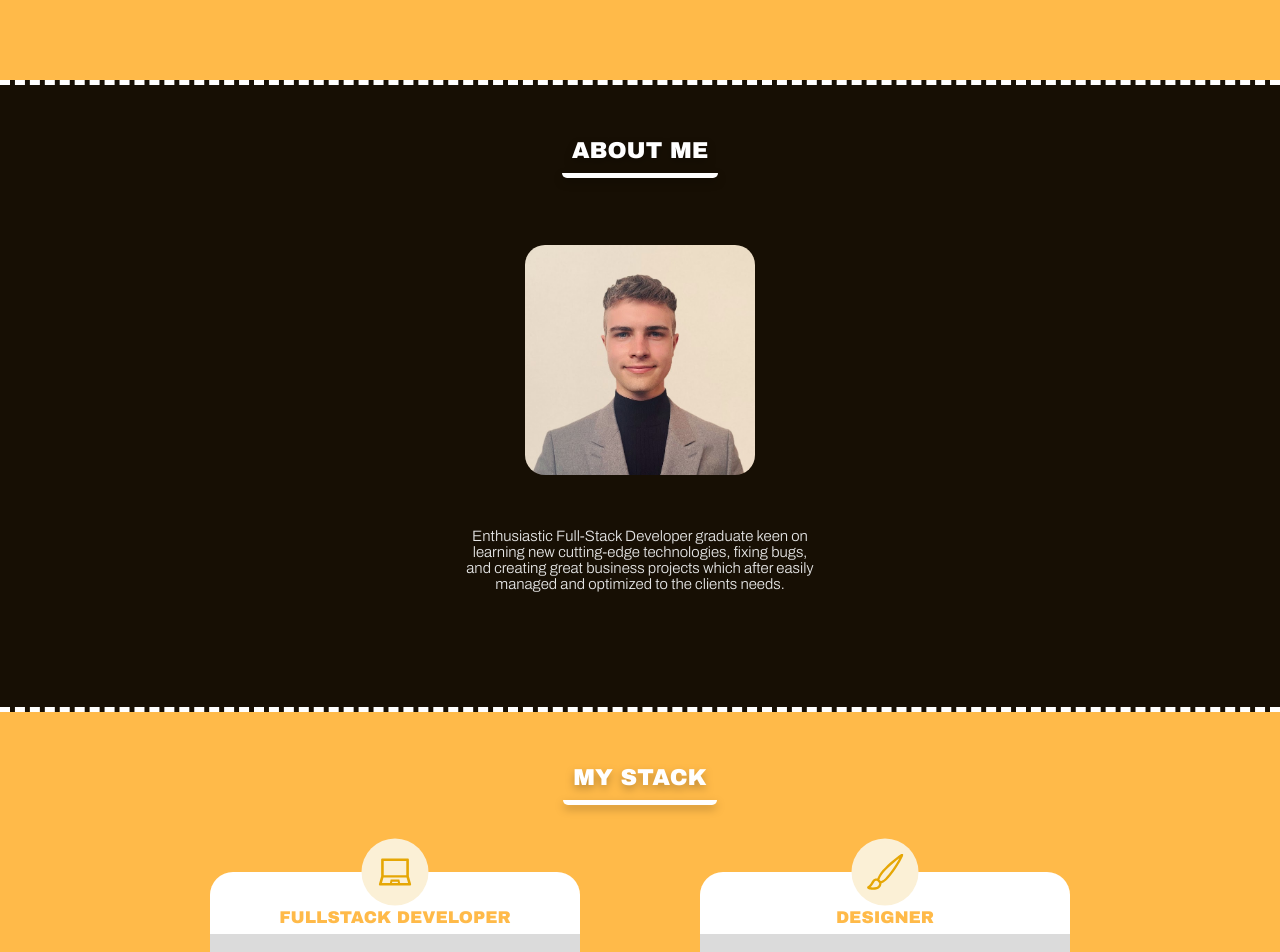
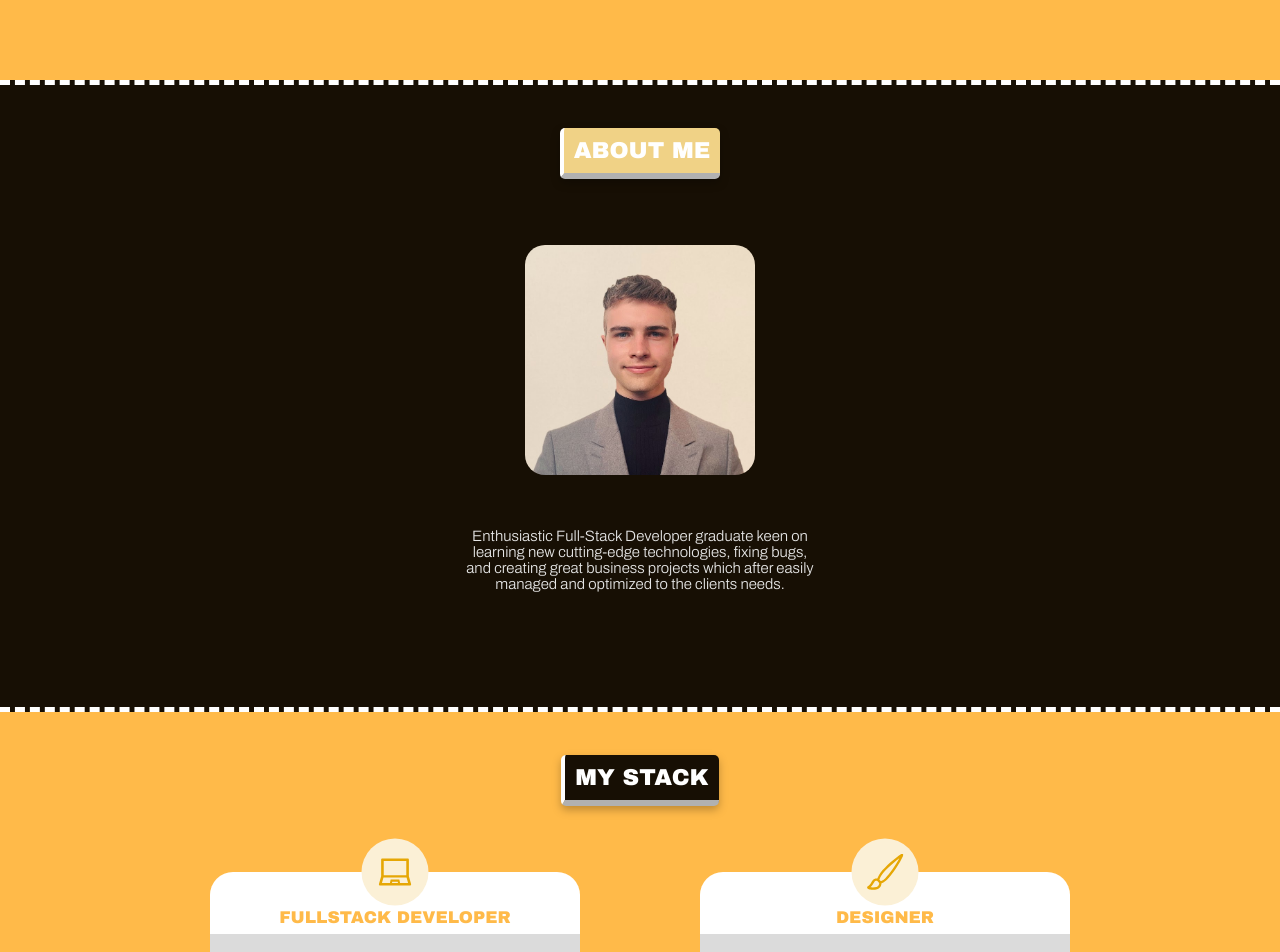
Before and after one commit to mr-nazarii/myweb, a Next.js app: page / in a window 1280 px wide. Shown: the part 720-1672 px from the top of the page. Built offline with nearby package versions, Linux system fonts and the light colour scheme.

Commit message:
add button animation

```diff
--- a/components/About.tsx
+++ b/components/About.tsx
@@ -1,11 +1,14 @@
 import Image from "next/image";
 import React from "react";
 import styles from "../styles/About.module.scss";
+import { Btn } from "./Btn";
 
 export const About = () => {
   return (
     <div className={styles.section} id="aboutMe">
-      <h3 className={styles.section__title}>About Me</h3>
+      <Btn color={true} styles={styles}>
+        About Me
+      </Btn>
       <div className={styles.imageWrapper}>
         <Image
           alt="me"
--- /dev/null
+++ b/components/Btn.tsx
@@ -0,0 +1,79 @@
+import React, { useState } from "react";
+import { motion } from "framer-motion";
+
+export const Btn = (props: any) => {
+  const [color, setColor] = useState(false);
+  const buttonVariantsWhite = {
+    hover: {
+      backgroundColor: "#d2b56a",
+      color: "#ffe8af",
+      borderBottom: "6px #6e6e6e solid",
+      borderLeft: "4px #c9c9c9 solid",
+      boxShadow: "inset 5px -5px 20px -6px #ffffff0",
+    },
+
+    click: {
+      boxShadow: "inset 5px -5px 20px -6px #00000087",
+      borderBottom: "0px #6e6e6e solid",
+      borderLeft: "0px #c9c9c9 solid",
+      backgroundColor: "#8e8264",
+      color: "#453f2b",
+      borderTop: "4px #2f2f2f solid",
+      borderRight: "8px #5a5a5a solid",
+      paddingLeft: "5px",
+    },
+  };
+
+  const buttonVariantsBlack = {
+    hover: {
+      backgroundColor: "#350000",
+      color: "#ffe092",
+      borderBottom: "6px #6e6e6e solid",
+      borderLeft: "4px #c9c9c9 solid",
+      boxShadow: "inset 5px -5px 20px -6px #ffffff0",
+    },
+
+    click: {
+      boxShadow: "inset 5px -5px 20px -6px #00000087",
+      borderBottom: "0px #6e6e6e solid",
+      borderLeft: "0px #c9c9c9 solid",
+      backgroundColor: "#281d00",
+      color: "#604b00",
+      borderTop: "4px #563f1a solid",
+      borderRight: "8px #825f27 solid",
+      paddingLeft: "5px",
+    },
+  };
+  return (
+    <>
+      {props.color === "link" ? (
+        <motion.h3
+          variants={buttonVariantsBlack}
+          whileHover={"hover"}
+          whileTap={"click"}
+          className={props.styles.linkWrapper__link}
+        >
+          {props.children}
+        </motion.h3>
+      ) : props.color ? (
+        <motion.h3
+          variants={buttonVariantsWhite}
+          whileHover={"hover"}
+          whileTap={"click"}
+          className={props.styles.section__title}
+        >
+          {props.children}
+        </motion.h3>
+      ) : (
+        <motion.h3
+          variants={buttonVariantsBlack}
+          whileHover={"hover"}
+          whileTap={"click"}
+          className={props.styles.section__title}
+        >
+          {props.children}
+        </motion.h3>
+      )}
+    </>
+  );
+};
--- a/components/Footer.tsx
+++ b/components/Footer.tsx
@@ -1,16 +1,17 @@
 import Image from "next/image";
 import React from "react";
 import styles from "../styles/Footer.module.scss";
+import { Btn } from "./Btn";
 
 export const Footer = () => {
   return (
     <div className={styles.section} id="contacts">
-      <h2 className={styles.section__title}>CONTACTS</h2>
+      <Btn colore={true} styles={styles}>
+        CONTACTS
+      </Btn>
       <div className={styles.linkWrapper}>
-        <a
-          href="https://github.com/mr-nazarii"
-          className={styles.linkWrapper__link}
-        >
+        <Btn color="link" styles={styles}>
+          <a href="https://github.com/mr-nazarii">
             <Image
               alt="github"
               layout="fill"
@@ -18,10 +19,9 @@ export const Footer = () => {
               src="/icons/github.svg"
             />
           </a>
-        <a
-          href="https://www.linkedin.com/in/nazarii-kubik"
-          className={styles.linkWrapper__link}
-        >
+        </Btn>
+        <Btn color="link" styles={styles}>
+          <a href="https://www.linkedin.com/in/nazarii-kubik">
             <Image
               alt="linkedin"
               layout="fill"
@@ -29,10 +29,9 @@ export const Footer = () => {
               src="/icons/linkedin.svg"
             />
           </a>
-        <a
-          href="https://www.facebook.com/profile.php?id=100005049318856"
-          className={styles.linkWrapper__link}
-        >
+        </Btn>
+        <Btn color="link" styles={styles}>
+          <a href="https://www.facebook.com/profile.php?id=100005049318856">
             <Image
               alt="facebook"
               layout="fill"
@@ -40,10 +39,9 @@ export const Footer = () => {
               src="/icons/facebook.svg"
             />
           </a>
-        <a
-          href="https://www.instagram.com/_mr.nazarii_/"
-          className={styles.linkWrapper__link}
-        >
+        </Btn>
+        <Btn color="link" styles={styles}>
+          <a href="https://www.instagram.com/_mr.nazarii_/">
             <Image
               alt="instagram"
               layout="fill"
@@ -51,10 +49,9 @@ export const Footer = () => {
               src="/icons/instagram.svg"
             />
           </a>
-        <a
-          href="mailto: nazariikubik@gmail.com"
-          className={styles.linkWrapper__link}
-        >
+        </Btn>
+        <Btn color="link" styles={styles}>
+          <a href="mailto: nazariikubik@gmail.com">
             <Image
               alt="email"
               layout="fill"
@@ -62,7 +59,10 @@ export const Footer = () => {
               src="/icons/email.svg"
             />
           </a>
-        <a href="tel:+380639669833" className={styles.linkWrapper__link}>
+        </Btn>
+
+        <Btn color="link" styles={styles}>
+          <a href="tel:+380639669833">
             <Image
               alt="phone"
               layout="fill"
@@ -70,6 +70,7 @@ export const Footer = () => {
               src="/icons/phone.svg"
             />
           </a>
+        </Btn>
       </div>
     </div>
   );
--- a/components/Projects/Projects.tsx
+++ b/components/Projects/Projects.tsx
@@ -1,3 +1,4 @@
+import { Btn } from "components/Btn";
 import React from "react";
 import styles from "../../styles/Project.module.scss";
 import { OneProject } from "./OneProject";
@@ -5,7 +6,9 @@ import { OneProject } from "./OneProject";
 export const Projects = (props: any) => {
   return (
     <div className={styles.section} id="projects">
-      <h4 className={styles.section__title}>Projects</h4>
+      <Btn color={true} styles={styles}>
+        Projects
+      </Btn>
       {props.planets
         ? props.planets.map((project: any) => (
             <OneProject
--- a/components/Stack/Stack.tsx
+++ b/components/Stack/Stack.tsx
@@ -1,3 +1,4 @@
+import { Btn } from "components/Btn";
 import React from "react";
 import styles from "../../styles/Stack.module.scss";
 import { OneTable } from "./OneTable";
@@ -54,7 +55,9 @@ export const Stack = () => {
 
   return (
     <div className={styles.section} id="stack">
-      <h3 className={styles.section__title}>My Stack</h3>
+      <Btn color={false} styles={styles}>
+        My Stack
+      </Btn>
       <OneTable data={data1} />
       <OneTable data={data2} />
     </div>
--- a/styles/About.module.scss
+++ b/styles/About.module.scss
@@ -7,7 +7,7 @@
   height: 100%;
 
   &__title {
-    @include sectionTitle;
+    @include titleWhite;
   }
 }
 
--- a/styles/Footer.module.scss
+++ b/styles/Footer.module.scss
@@ -11,7 +11,7 @@
   padding-bottom: 70px;
   gap: 20px;
   &__title {
-    @include sectionTitle;
+    @include titleBlack;
   }
 }
 
--- a/styles/Project.module.scss
+++ b/styles/Project.module.scss
@@ -8,7 +8,7 @@
   gap: 20px;
 
   &__title {
-    @include sectionTitle;
+    @include titleWhite;
   }
 }
 
--- a/styles/Stack.module.scss
+++ b/styles/Stack.module.scss
@@ -8,7 +8,7 @@
   gap: 80px;
 
   &__title {
-    @include sectionTitle;
+    @include titleBlack;
   }
 }
 
--- a/styles/Title.module.scss
+++ b/styles/Title.module.scss
@@ -4,7 +4,6 @@
 .section {
   @include sectionYellow;
   @include sectionColumn;
-  padding-top: 0px;
   height: 100vh;
 }
 .title {
--- a/styles/_mixins.scss
+++ b/styles/_mixins.scss
@@ -31,7 +31,6 @@
 @mixin sectionTitle {
   top: 20px;
   position: absolute;
-  color: white;
   font-family: "Archivo Black";
   font-style: normal;
   font-weight: 400;
@@ -39,20 +38,24 @@
   line-height: 25px;
   text-transform: uppercase;
   padding-bottom: 7px;
-  border-bottom: 5px white solid;
   padding: 10px;
   border-radius: 5px;
+  border-bottom: 6px #b1b1b1 solid;
+  border-left: 4px #ffffff solid;
+
   filter: drop-shadow(0px 4px 4px rgba(0, 0, 0, 0.25));
 }
 
 @mixin titleBlack {
+  @include sectionTitle;
   background-color: $black;
+  color: white;
 }
 
 @mixin titleWhite {
-  padding: 20px;
-  display: flex;
-  justify-content: center;
+  @include sectionTitle;
+  background-color: #f0d286;
+  color: white;
 }
 
 @mixin techDefault {
```
Lines whose indentation alone changed are shown as unchanged.
